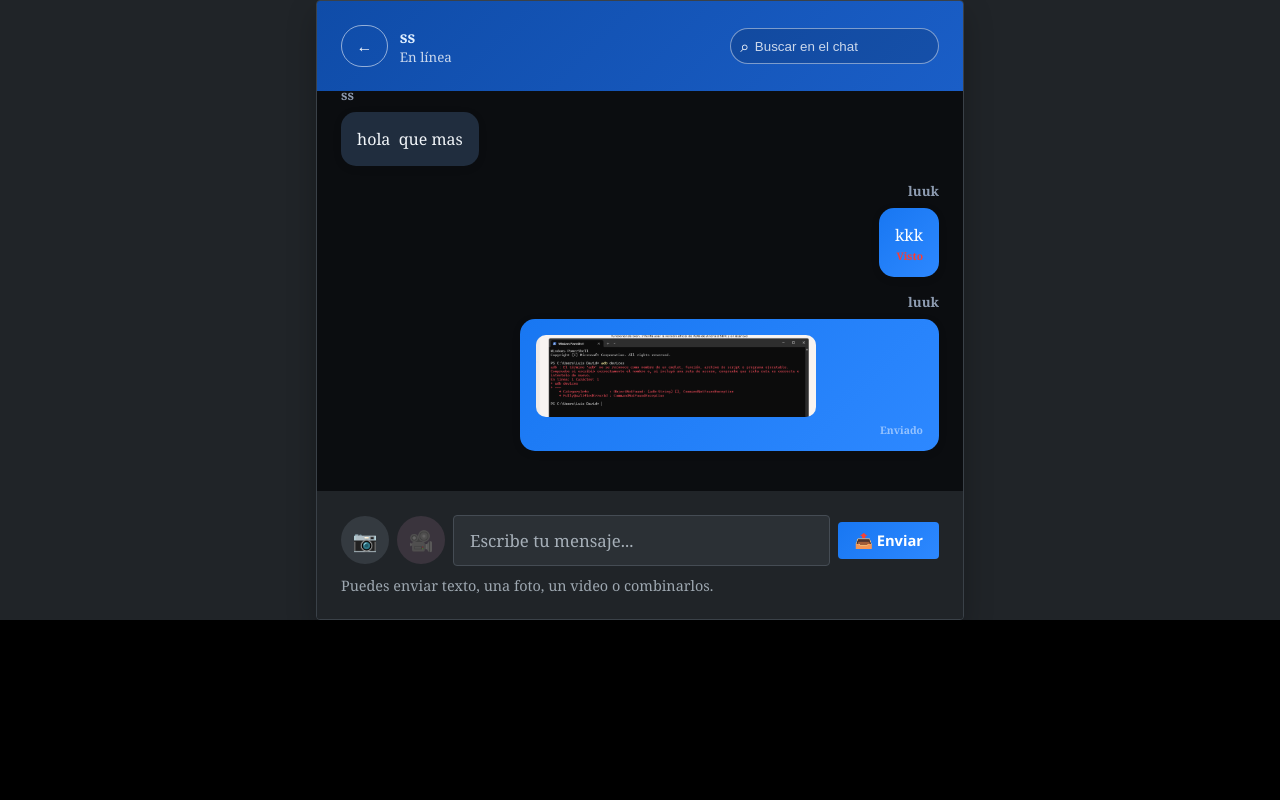
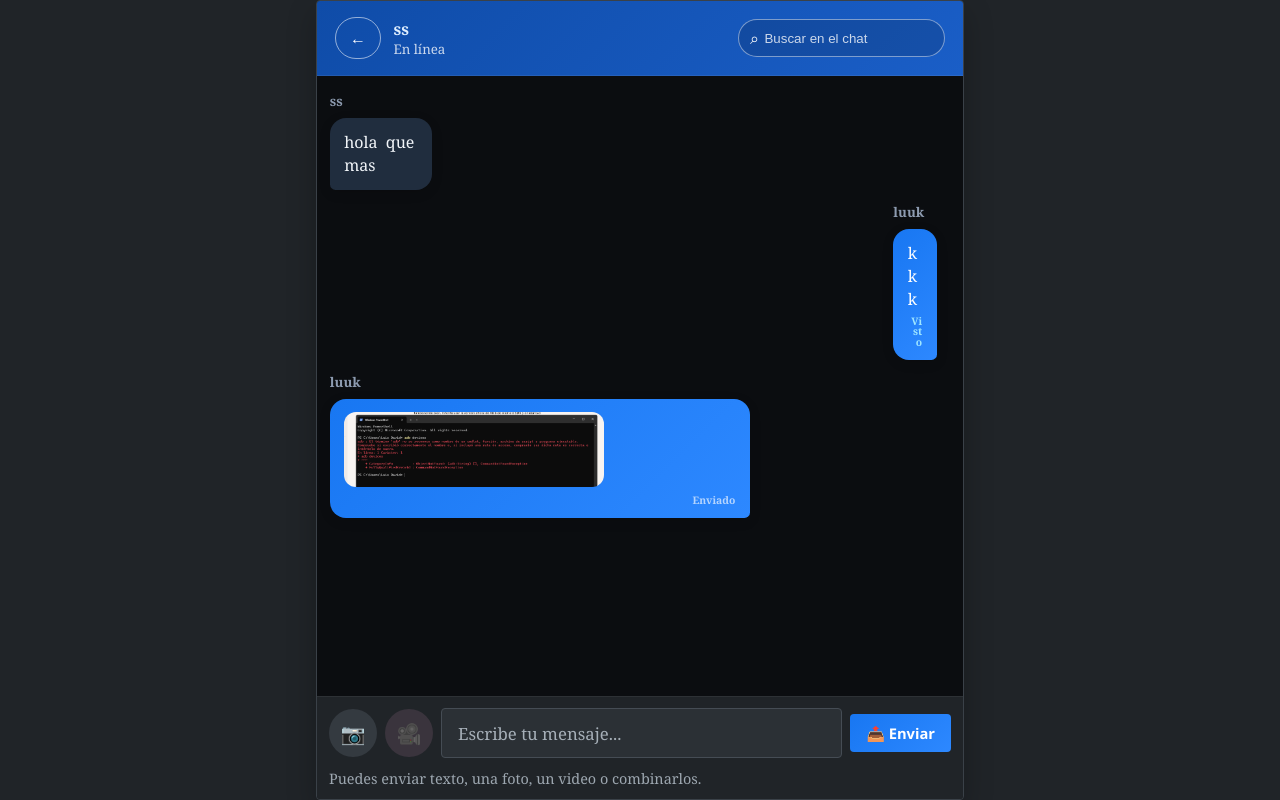
Before and after one commit to luisitoflorez12-arch/miappsocial, a Flask app: page /chat/1/2 in a window 1280 px wide. Run offline with Flask 3, Linux system fonts and the light colour scheme; a user stored in the database is signed in; data comes from the database, SQL or seed files in the repository; some libraries are stand-ins or nearby versions.

Commit message:
utra vez

```diff
--- a/static/style_new.css
+++ b/static/style_new.css
@@ -1335,24 +1335,35 @@
    ======================================== */
 
 .chat-container {
-    background: var(--card-bg);
-    border-radius: 15px;
-    box-shadow: 0 6px 20px rgba(0, 102, 204, 0.12);
+    background: #0f141b;
+    border: 0;
+    border-radius: 0;
+    box-shadow: none;
     overflow: hidden;
+    display: flex;
+    flex-direction: column;
+    width: 100%;
+    min-height: 100vh;
 }
 
 .chat-page {
-    max-width: 100%;
-    overflow-x: hidden;
+    width: 100%;
+    max-width: none;
+    overflow: hidden;
+    background: #0b1017;
 }
 
 .chat-header {
     background: linear-gradient(135deg, #0f4ca8 0%, #1a5ec7 100%);
     color: white;
-    padding: 1.5rem;
+    padding: 1rem 1.1rem;
     display: flex;
     align-items: center;
     gap: 0.75rem;
+    position: sticky;
+    top: 0;
+    z-index: 30;
+    border-bottom: 1px solid rgba(255, 255, 255, 0.08);
 }
 
 .chat-header-person {
@@ -1378,8 +1389,8 @@
     display: flex;
     align-items: center;
     gap: 0.35rem;
-    width: min(220px, 35%);
-    padding: 0.35rem 0.6rem;
+    width: min(215px, 34%);
+    padding: 0.42rem 0.7rem;
     border: 1px solid rgba(255,255,255,0.45);
     border-radius: 999px;
     background: rgba(0,0,0,0.14);
@@ -1389,14 +1400,26 @@
 .chat-search input::placeholder { color: rgba(255,255,255,0.78); }
 
 .chat-messages {
-    height: 400px;
+    flex: 1;
+    min-height: 0;
     overflow-y: auto;
-    padding: 1.5rem;
-    background-color: #0f141b;
+    padding: 1rem 0.8rem 1.25rem;
+    background:
+        radial-gradient(circle at top, rgba(27, 75, 161, 0.2), transparent 30%),
+        #0f141b;
 }
 
 .message {
-    margin-bottom: 1rem;
+    margin-bottom: 0.8rem;
+    display: flex;
+}
+
+.message.sent {
+    justify-content: flex-end;
+}
+
+.message.received {
+    justify-content: flex-start;
 }
 
 .message.is-replying {
@@ -1405,38 +1428,37 @@
 
 @keyframes reply-slide {
     0% { transform: translateX(0); }
-    55% { transform: translateX(22px); }
+    55% { transform: translateX(18px); }
     100% { transform: translateX(0); }
-}
-
-.message.sent {
-    text-align: right;
 }
 
 .message.sent .bubble {
     background: linear-gradient(135deg, var(--primary-blue) 0%, var(--secondary-blue) 100%) !important;
     color: #ffffff !important;
+    border-bottom-right-radius: 0.35rem;
 }
 
 .message.received .bubble {
     background: #293342 !important;
     color: #f1f5f9 !important;
+    border-bottom-left-radius: 0.35rem;
 }
 
 .bubble {
-    padding: 1rem;
-    border-radius: 15px;
+    padding: 0.8rem 0.9rem;
+    border-radius: 1rem;
     display: inline-block;
-    max-width: 70%;
+    max-width: min(76%, 420px);
+    width: auto;
     word-wrap: break-word;
     overflow-wrap: anywhere;
-    box-shadow: 0 2px 8px rgba(0, 0, 0, 0.1);
+    box-shadow: 0 3px 12px rgba(0, 0, 0, 0.14);
 }
 
 .message-status {
     display: block;
     margin-top: 0.3rem;
-    color: rgba(255, 255, 255, 0.5);
+    color: rgba(255, 255, 255, 0.65);
     font-size: 0.65rem;
     font-weight: 600;
     line-height: 1;
@@ -1444,29 +1466,29 @@
 }
 
 .message-status.is-seen {
-    color: #ff3b30;
+    color: #9fe6ff;
 }
 
 .reply-quote {
     display: grid;
-    gap: 0.1rem;
-    margin: -0.25rem -0.25rem 0.6rem;
-    padding: 0.4rem 0.6rem;
+    gap: 0.12rem;
+    margin: -0.15rem -0.15rem 0.5rem;
+    padding: 0.38rem 0.55rem;
     border-left: 3px solid currentColor;
     background: rgba(255,255,255,0.12);
-    border-radius: 4px;
-    font-size: 0.78rem;
-    opacity: 0.9;
+    border-radius: 0.45rem;
+    font-size: 0.76rem;
+    opacity: 0.92;
 }
 
 .reply-quote span { overflow: hidden; text-overflow: ellipsis; white-space: nowrap; }
 
 .message-image {
     display: block;
-    width: min(280px, 100%);
+    width: min(260px, 100%);
     max-height: 300px;
     object-fit: cover;
-    border-radius: 10px;
+    border-radius: 0.75rem;
     margin-bottom: 0.5rem;
 }
 
@@ -1475,13 +1497,14 @@
     width: min(300px, 100%);
     max-height: 300px;
     margin-bottom: 0.5rem;
-    border-radius: 10px;
+    border-radius: 0.75rem;
     background: #071a33;
 }
 
 .message-text {
     display: block;
     white-space: pre-wrap;
+    line-height: 1.45;
 }
 
 .message.sent .message-text {
@@ -1493,13 +1516,18 @@
 }
 
 .chat-input-area {
-    padding: 1.5rem;
-    transition: transform 0.22s ease;
+    position: sticky;
+    bottom: 0;
+    z-index: 20;
+    padding: 0.7rem 0.75rem calc(0.7rem + env(safe-area-inset-bottom));
+    background: rgba(20, 28, 38, 0.98);
+    border-top: 1px solid rgba(255, 255, 255, 0.06);
+    transition: transform 0.2s ease;
 }
 
 .chat-page.is-typing .chat-input-area,
 .chat-page.keyboard-open .chat-input-area {
-    transform: translateY(-10px);
+    transform: none;
 }
 
 .reply-preview {
```
Also changed, not shown: other parts of static/style_new.css (+57 -1 lines), templates/chat.html (+15 -19 lines).
